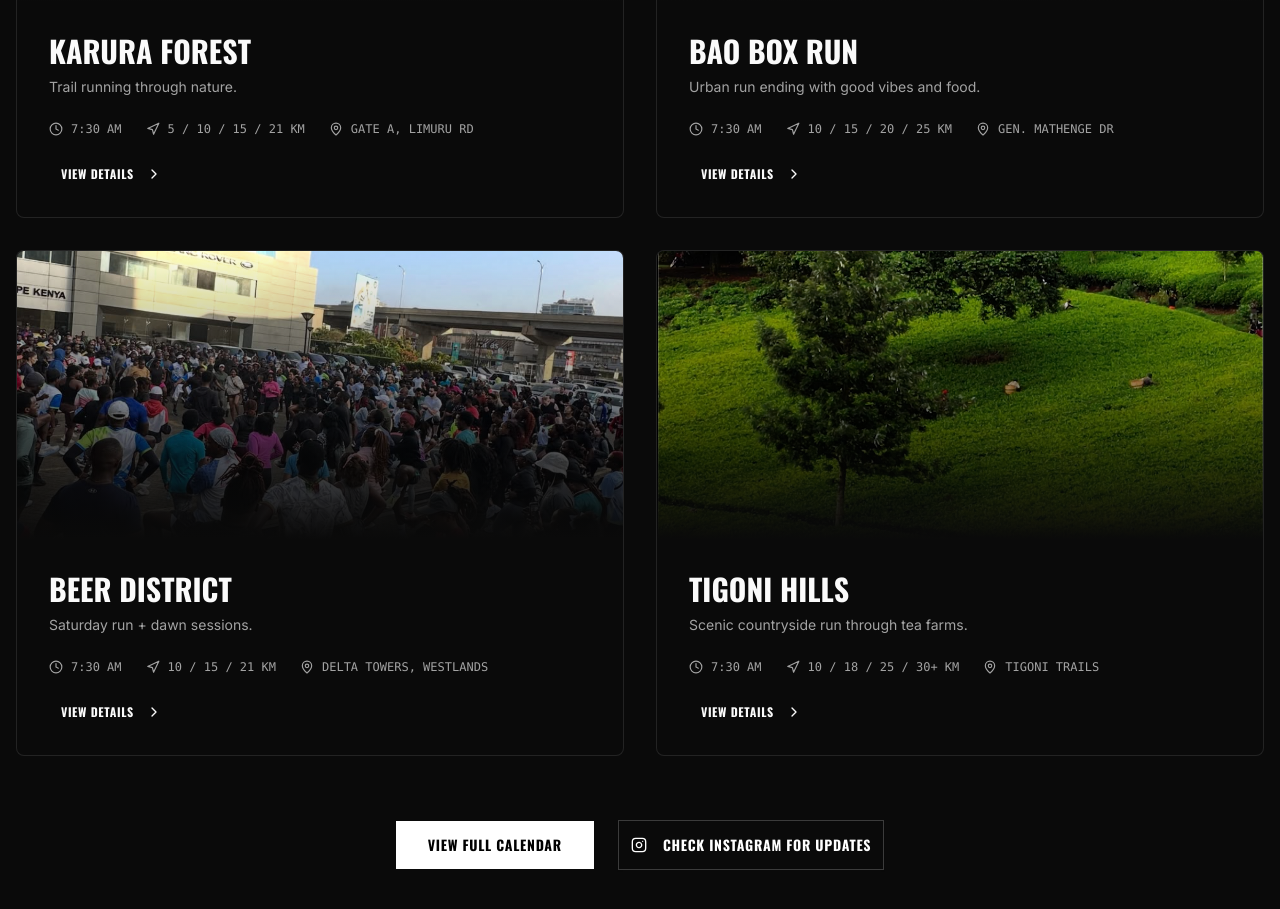
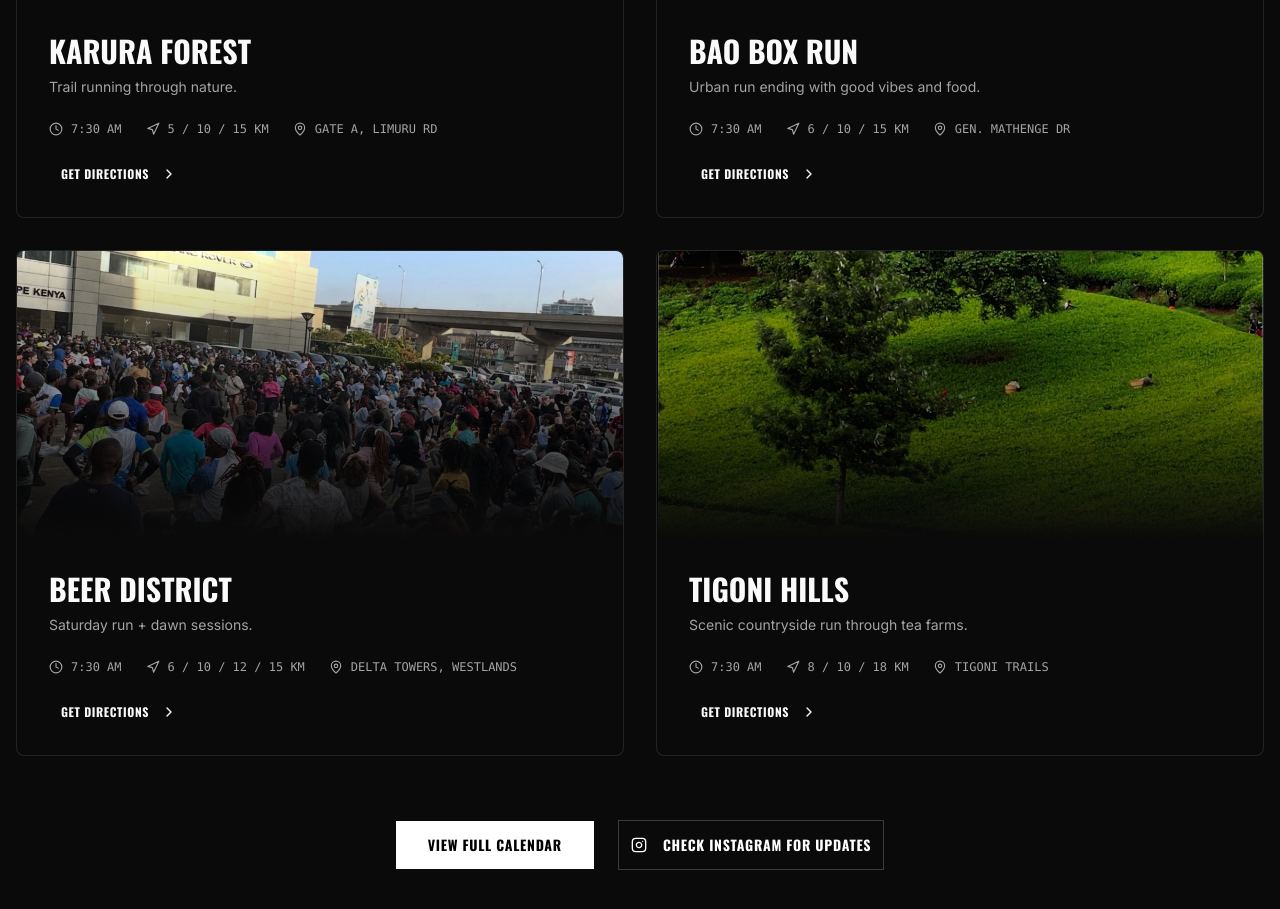
Before and after one commit to evenb1/we-run-nairobi, a Next.js app: page / in a window 1280 px wide. Shown: the part 1720-2629 px from the top of the page. Built offline with nearby package versions, Linux system fonts and the light colour scheme; no server answers; grey boxes are pictures that could not be loaded.

Commit message:
trail runs

```diff
--- a/components/home/schedule-section.tsx
+++ b/components/home/schedule-section.tsx
@@ -17,6 +17,7 @@ interface RunType {
     distances: string;
     badge: string;
     image: string;
+    mapUrl: string;
 }
 
 const runTypes: RunType[] = [
@@ -27,9 +28,11 @@ const runTypes: RunType[] = [
     when: 'THIS SATURDAY',
     time: '7:30 AM',
     location: 'Gate A, Limuru Rd',
-    distances: '5 / 10 / 15 / 21 KM',
+    distances: '5 / 10 / 15 KM',
     badge: 'bg-white text-black',
     image: 'https://images.unsplash.com/photo-1441974231531-c6227db76b6e?q=80&w=2560&auto=format&fit=crop',
+    // FIXED: Direct search link for Gate A
+    mapUrl: 'https://www.google.com/maps/search/?api=1&query=Karura+Forest+Gate+A+Limuru+Road',
   },
 
   {
@@ -39,9 +42,11 @@ const runTypes: RunType[] = [
     when: 'EVERY SATURDAY',
     time: '7:30 AM',
     location: 'Gen. Mathenge Dr',
-    distances: '10 / 15 / 20 / 25 KM',
+    distances: '6 / 10 / 15 KM',
     badge: 'bg-white text-black',
     image: '/baobox.webp',
+    // FIXED: Direct search link for Bao Box
+    mapUrl: 'https://www.google.com/maps/search/?api=1&query=Bao+Box+General+Mathenge',
   },
   {
     id: 'beer-district',
@@ -50,20 +55,24 @@ const runTypes: RunType[] = [
     when: 'EVERY SATURDAY',
     time: '7:30 AM',
     location: 'Delta Towers, Westlands',
-    distances: '10 / 15 / 21 KM',
+    distances: '6 / 10 / 12 / 15 KM',
     badge: 'bg-white text-black',
     image: '/beer-district.png',
+    // FIXED: Direct search link for Beer District
+    mapUrl: 'https://www.google.com/maps/search/?api=1&query=Beer+District+Delta+Towers',
   },
-    {
+  {
     id: 'tigoni',
     title: 'TIGONI HILLS',
     description: 'Scenic countryside run through tea farms.',
     when: 'NEXT SATURDAY',
     time: '7:30 AM',
     location: 'Tigoni Trails',
-    distances: '10 / 18 / 25 / 30+ KM',
+    distances: '8 / 10 / 18 KM',
     badge: 'bg-white text-black',
     image: '/tigoni.png',
+    // FIXED: General search link for Tigoni
+    mapUrl: 'https://www.google.com/maps/search/?api=1&query=Tigoni+Tea+Farms',
   }
 ];
 
@@ -121,7 +130,7 @@ export function ScheduleSection() {
                   className="object-cover transition-transform duration-700 group-hover:scale-105"
                 />
 
-                {/* Bottom Gradient (Fades into card body) */}
+                {/* Bottom Gradient */}
                 <div className="absolute inset-0 bg-gradient-to-t from-[#0a0a0a] via-black/40 to-transparent z-10" />
               </div>
 
@@ -146,10 +155,13 @@ export function ScheduleSection() {
                    </div>
                 </div>
 
-                <Button variant="ghost" className="group/btn p-0 h-auto text-foreground hover:text-white font-display font-bold tracking-wider uppercase text-xs">
-                  View Details
-                  <ChevronRight size={16} className="ml-1 group-hover/btn:translate-x-1 transition-transform" />
-                </Button>
+                {/* BUTTON: Open Map in New Tab */}
+                <Link href={run.mapUrl} target="_blank" rel="noopener noreferrer">
+                    <Button variant="ghost" className="group/btn p-0 h-auto text-foreground hover:text-white font-display font-bold tracking-wider uppercase text-xs">
+                    Get Directions
+                    <ChevronRight size={16} className="ml-1 group-hover/btn:translate-x-1 transition-transform" />
+                    </Button>
+                </Link>
               </div>
             </motion.div>
           ))}
```
